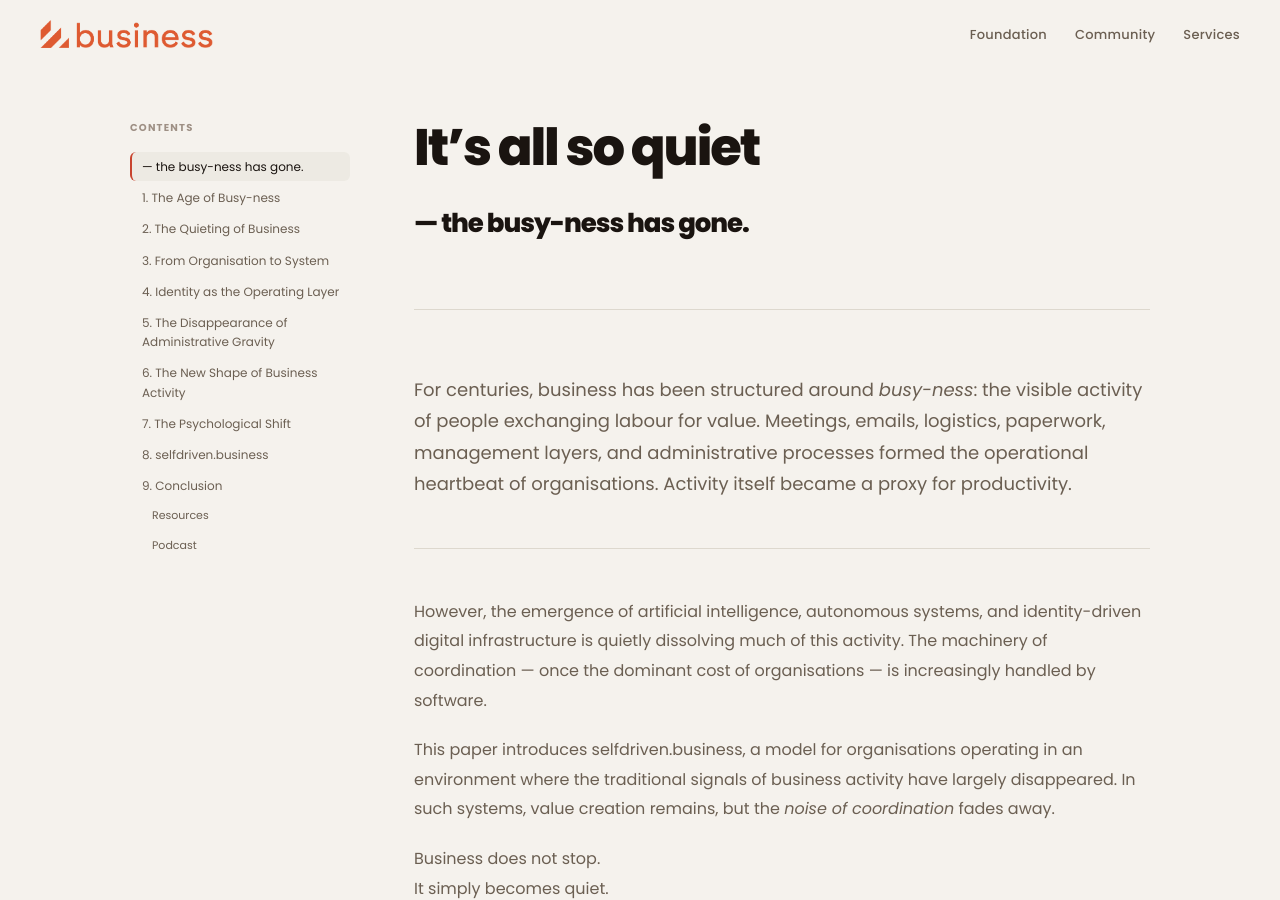
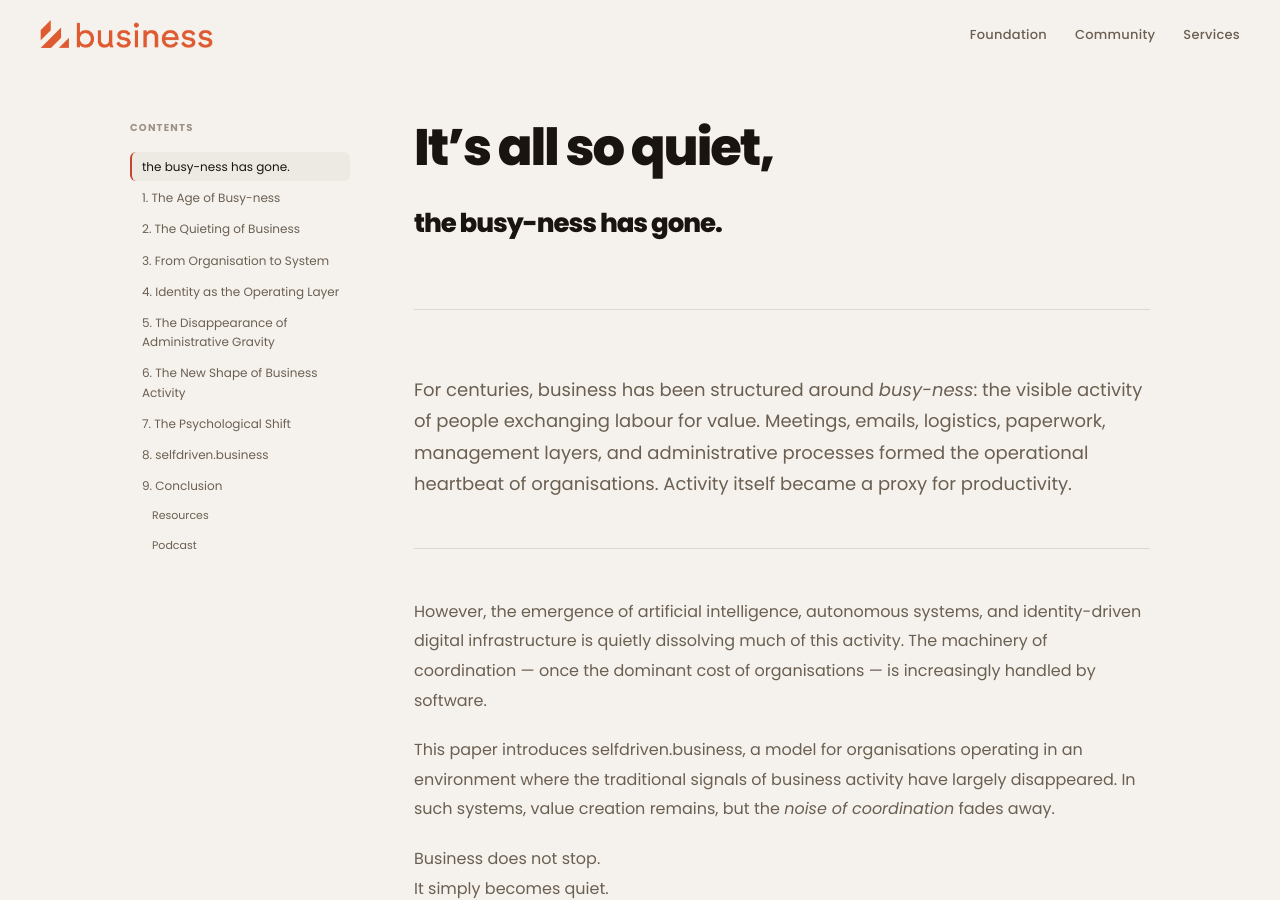
Before and after one commit to selfdriven-services/selfdriven-business, a Jekyll site: the page built from docs/index.md, in a window 1280 px wide and 900 px high. Built offline with Jekyll 4.4.1, drawn with Linux system fonts in a browser that asks for light colours.

```diff
--- a/docs/index.md
+++ b/docs/index.md
@@ -3,8 +3,8 @@ layout: selfdriven
 title: The busy-ness has gone - selfdriven.business
 ---
 
-# It’s all so quiet
-## — the busy-ness has gone.
+# It’s all so quiet,
+## the busy-ness has gone.
 
 ---
 
```
